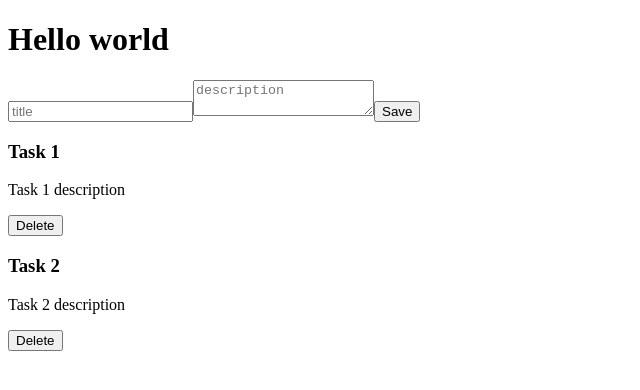
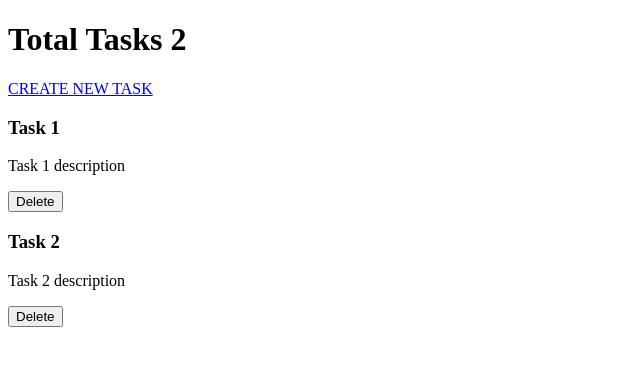
Before and after one commit to SkivaDev/react-rtk-crud, a React (Vite) app: page / in a window 1280 px wide. Shown: the top 390 px of the page, without its empty margins (0-640 px from the left). Built offline with nearby package versions, Linux system fonts and the light colour scheme.

Commit message:
React-router-dom

```diff
--- a/package.json
+++ b/package.json
@@ -13,6 +13,7 @@
     "react": "^18.2.0",
     "react-dom": "^18.2.0",
     "react-redux": "^8.0.5",
+    "react-router-dom": "^6.8.0",
     "uuid": "^9.0.0"
   },
   "devDependencies": {
--- a/src/App.jsx
+++ b/src/App.jsx
@@ -1,20 +1,22 @@
+import { BrowserRouter, Routes, Route } from 'react-router-dom';
 import reactLogo from './assets/react.svg'
 // import './App.css'
-import { useSelector } from 'react-redux'
+// import { useSelector } from 'react-redux'
 import TaskForm from './components/task-form/TaskForm';
 import TaskList from './components/task-list/TaskList';
 
-
-
 function App() {
 
-  const tasksState = useSelector(state => state.tasks);
+  // const tasksState = useSelector(state => state.tasks);
 
   return (
     <div className="App">
-      <h1>Hello world</h1>
-      <TaskForm/>
-      <TaskList/>
+      <BrowserRouter>
+        <Routes>
+          <Route path='/' element={<TaskList/>}/>
+          <Route path='/create-task' element={<TaskForm/>}/>
+        </Routes>
+      </BrowserRouter>
     </div>
   )
 }
--- a/src/components/task-form/TaskForm.jsx
+++ b/src/components/task-form/TaskForm.jsx
@@ -2,6 +2,7 @@
 import { useDispatch } from 'react-redux'
 import { addTask } from '../../features/tasks/taskSlice'
 import { v4 as uuid } from 'uuid'
+import { useNavigate } from 'react-router-dom'
 
 function TaskForm() {
 
@@ -11,6 +12,7 @@
   })
 
   const dispatch = useDispatch()
+  const navigate = useNavigate()
 
   const handleChange = (e) => {
     setTask({
@@ -24,7 +26,8 @@
     dispatch(addTask({
       ...task,
       id: uuid(),
-    }))
+    }));
+    navigate("/");
   }
 
   return (
--- a/src/components/task-list/TaskList.jsx
+++ b/src/components/task-list/TaskList.jsx
@@ -1,7 +1,7 @@
 import React from 'react'
 import { useDispatch, useSelector } from 'react-redux'
 import { deleteTask } from '../../features/tasks/taskSlice';
-
+import { Link } from 'react-router-dom';
 function TaskList() {
 
   const tasks = useSelector(state => state.tasks)
@@ -14,6 +14,11 @@
 
   return (
     <div>
+      <header>
+        <h1>Total Tasks {tasks.length}</h1>
+        <Link to="/create-task">CREATE NEW TASK</Link>
+      </header>
+
       {tasks.map(task => (
         <div key={task.id}>
           <h3>{task.title}</h3>
--- a/src/features/tasks/taskSlice.js
+++ b/src/features/tasks/taskSlice.js
@@ -21,11 +21,12 @@
   initialState: initialState,
   reducers: {
     addTask: (state, action) => {
-      return [...state, action.payload]
+      const newTasks = [...state, action.payload];
+      return newTasks;
     },
     deleteTask: (state, action) => {
-      const newTasks = state.filter(task => task.id !== action.payload)
-      return newTasks
+      const newTasks = state.filter(task => task.id !== action.payload);
+      return newTasks;
     }
   }
 })
```
Also changed, not shown: 1 other file (tests, documents, lock files or other folders).
